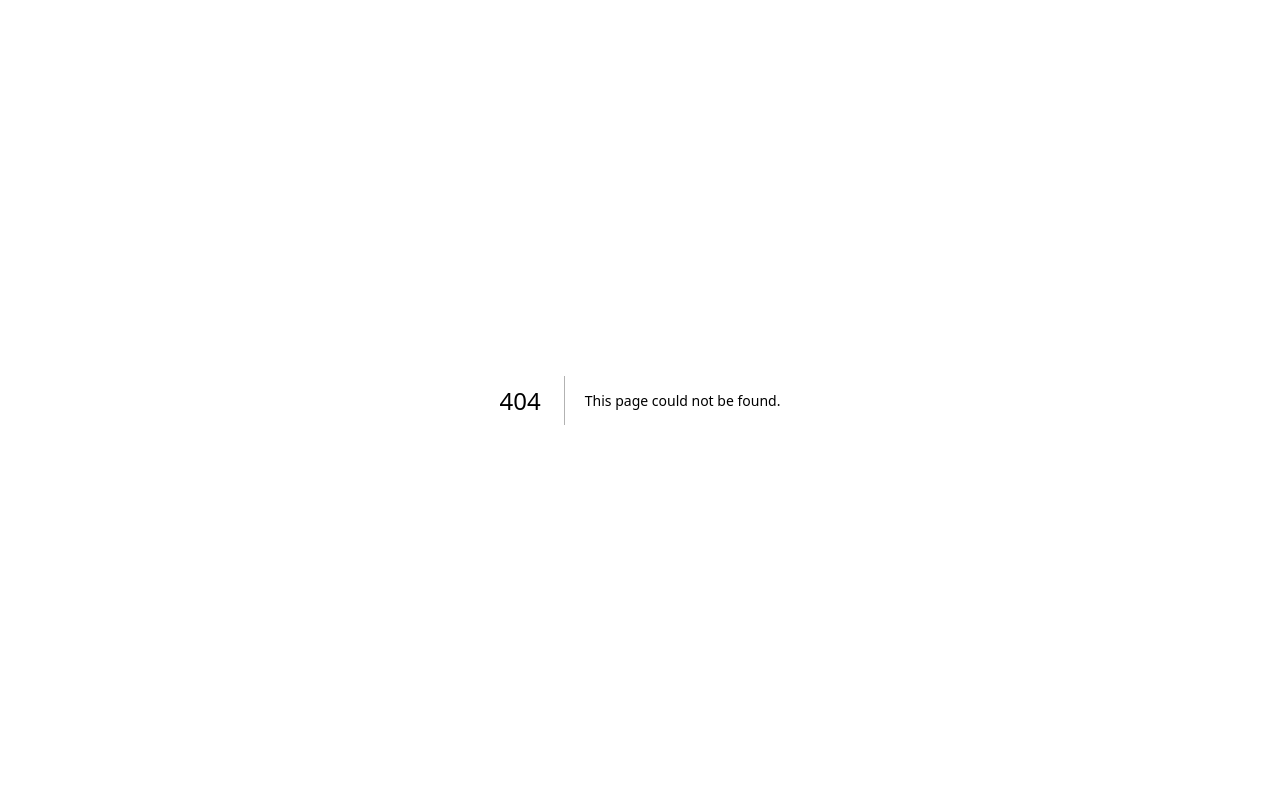
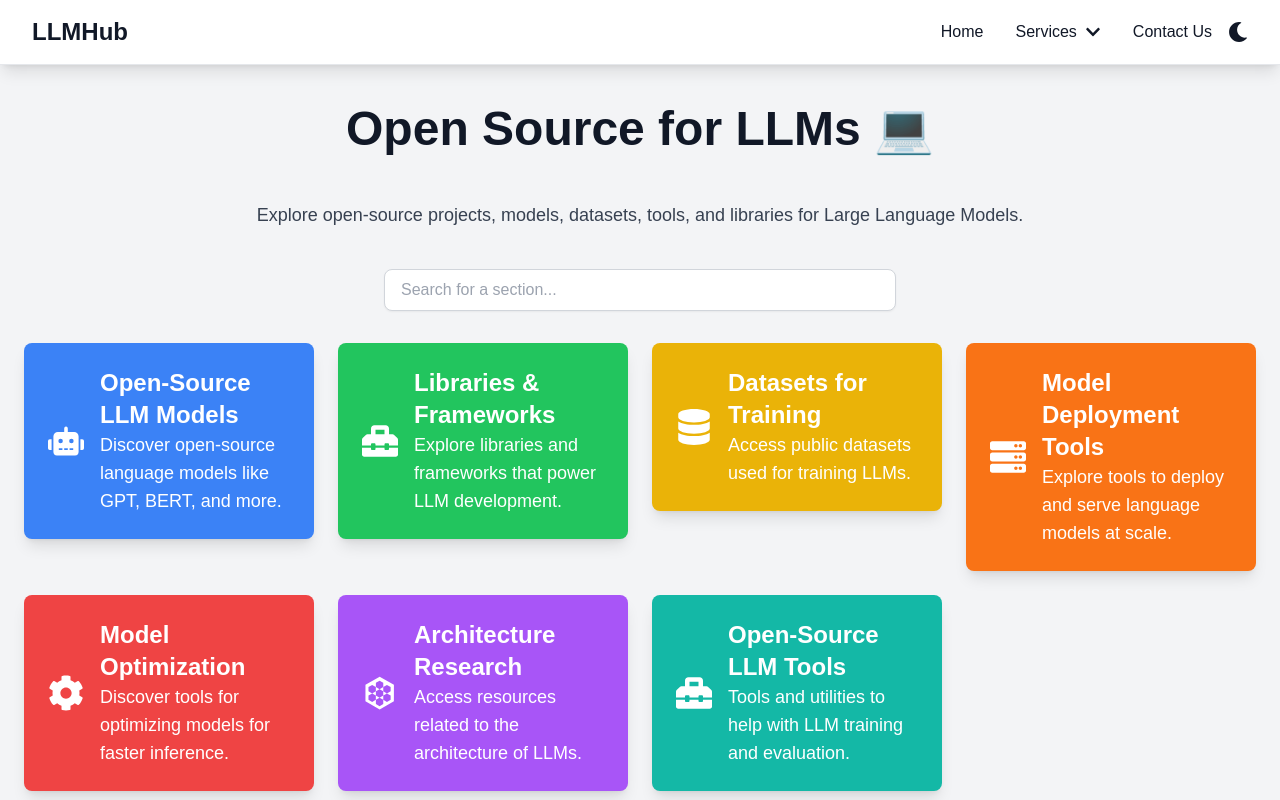
Before and after one commit to AaronSosaRamos/llmhub-frontend, a Next.js app: page /open-source in a window 1280 px wide. Before the commit this address had no page. Shown: the top 800 px of the page. Built offline with nearby package versions, Linux system fonts and the light colour scheme.

Commit message:
feature/open-source-main-screen

```diff
--- /dev/null
+++ b/app/open-source/page.tsx
@@ -0,0 +1,12 @@
+"use client";
+
+import Layout from '@/components/Layout';
+import OpenSourceScreen from '@/components/open-source/OpenSourceSection';
+
+export default function Home() {
+  return (
+    <Layout>
+      <OpenSourceScreen />
+    </Layout>
+  );
+}
--- /dev/null
+++ b/components/open-source/OpenSourceSection.tsx
@@ -0,0 +1,126 @@
+import { useState } from 'react';
+import { FaRobot, FaCodeBranch, FaToolbox, FaDatabase, FaCube, FaServer, FaCog } from 'react-icons/fa';
+import { GiArtificialHive } from 'react-icons/gi';
+import { motion } from 'framer-motion';
+import Link from 'next/link';
+
+const openSourceSections = [
+  {
+    name: 'Open-Source LLM Models',
+    description: 'Discover open-source language models like GPT, BERT, and more.',
+    icon: <FaRobot />,
+    link: '/open-source/llm-models',
+    bgColor: 'bg-blue-500',
+  },
+  {
+    name: 'Libraries & Frameworks',
+    description: 'Explore libraries and frameworks that power LLM development.',
+    icon: <FaToolbox />,
+    link: '/open-source/libraries',
+    bgColor: 'bg-green-500',
+  },
+  {
+    name: 'Datasets for Training',
+    description: 'Access public datasets used for training LLMs.',
+    icon: <FaDatabase />,
+    link: '/open-source/datasets',
+    bgColor: 'bg-yellow-500',
+  },
+  {
+    name: 'Model Deployment Tools',
+    description: 'Explore tools to deploy and serve language models at scale.',
+    icon: <FaServer />,
+    link: '/open-source/deployment-tools',
+    bgColor: 'bg-orange-500',
+  },
+  {
+    name: 'Model Optimization',
+    description: 'Discover tools for optimizing models for faster inference.',
+    icon: <FaCog />,
+    link: '/open-source/model-optimization',
+    bgColor: 'bg-red-500',
+  },
+  {
+    name: 'Architecture Research',
+    description: 'Access resources related to the architecture of LLMs.',
+    icon: <GiArtificialHive />,
+    link: '/open-source/architecture',
+    bgColor: 'bg-purple-500',
+  },
+  {
+    name: 'Open-Source LLM Tools',
+    description: 'Tools and utilities to help with LLM training and evaluation.',
+    icon: <FaToolbox />,
+    link: '/open-source/tools',
+    bgColor: 'bg-teal-500',
+  },
+];
+
+export default function OpenSourceScreen() {
+  const [searchQuery, setSearchQuery] = useState('');
+
+  const filteredSections = openSourceSections.filter(section =>
+    section.name.toLowerCase().includes(searchQuery.toLowerCase())
+  );
+
+  return (
+    <div className="min-h-screen bg-gray-100 dark:bg-gray-900 py-10 px-6">
+      <motion.h1
+        className="text-center text-5xl font-bold text-gray-900 dark:text-white mb-12"
+        initial={{ opacity: 0, y: -50 }}
+        animate={{ opacity: 1, y: 0 }}
+        transition={{ duration: 0.6 }}
+      >
+        Open Source for LLMs 💻
+      </motion.h1>
+
+      <motion.p
+        className="text-center text-lg text-gray-700 dark:text-gray-300 mb-10"
+        initial={{ opacity: 0 }}
+        animate={{ opacity: 1 }}
+        transition={{ delay: 0.2, duration: 0.6 }}
+      >
+        Explore open-source projects, models, datasets, tools, and libraries for Large Language Models.
+      </motion.p>
+
+      <div className="flex justify-center mb-8">
+        <input
+          type="text"
+          className="w-full max-w-lg px-4 py-2 border border-gray-300 rounded-lg shadow-sm focus:outline-none focus:ring-2 focus:ring-blue-500 dark:bg-gray-800 dark:text-white dark:border-gray-600"
+          placeholder="Search for a section..."
+          value={searchQuery}
+          onChange={(e) => setSearchQuery(e.target.value)}
+        />
+      </div>
+
+      <motion.div
+        className="grid grid-cols-1 sm:grid-cols-2 md:grid-cols-3 lg:grid-cols-4 gap-6"
+        initial="hidden"
+        animate="visible"
+        variants={{
+          hidden: { opacity: 0 },
+          visible: { opacity: 1, transition: { delay: 0.2, staggerChildren: 0.1 } },
+        }}
+      >
+        {filteredSections.map((section, index) => (
+          <Link href={section.link} key={index}>
+            <motion.div
+              key={index}
+              className={`p-6 rounded-lg shadow-lg transform transition-transform duration-300 hover:scale-105 ${section.bgColor} cursor-pointer`}
+              whileHover={{ scale: 1.05 }}
+              whileTap={{ scale: 0.95 }}
+            >
+              <div className="text-white flex items-center space-x-4">
+                <div className="text-4xl">{section.icon}</div>
+                <div>
+                  <h3 className="text-2xl font-bold">{section.name}</h3>
+                  <p className="text-lg">{section.description}</p>
+                </div>
+              </div>
+            </motion.div>
+          </Link>
+        ))}
+      </motion.div>
+    </div>
+  );
+}
```
